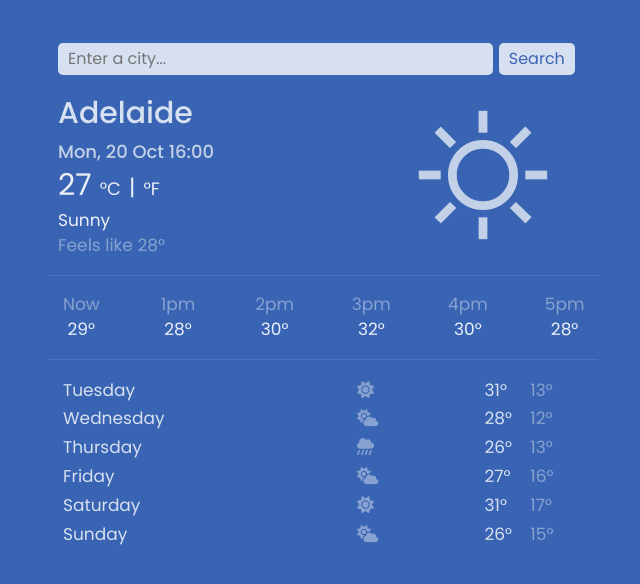
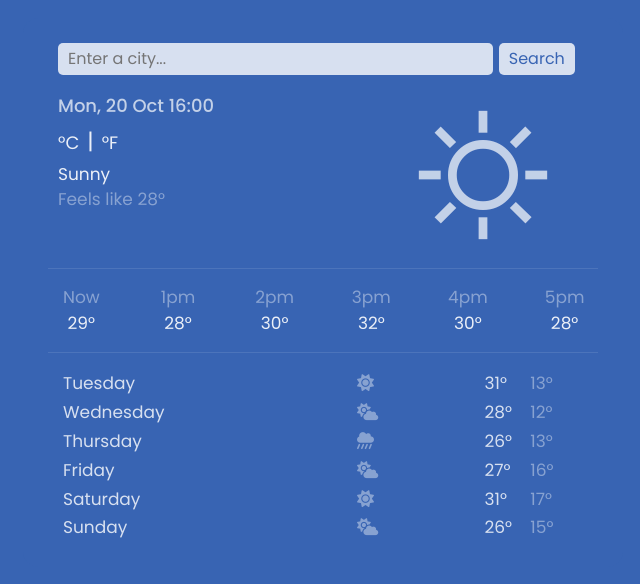
Before and after one commit to ctndeveloperstudent/weatherapp, a website built with Parcel: page index.html in a window 1280 px wide. Shown: the whole page, without its empty margins (317-957 px from the left). Built offline with nearby package versions, Linux system fonts and the light colour scheme; no server answers.

Commit message:
removed city and temperature hardcode

```diff
--- a/index.html
+++ b/index.html
@@ -33,11 +33,11 @@
             </form>
             <div class="weather-app-data">
                 <div>
-                    <h1 id="city">Adelaide</h1>
+                    <h1 id="city"></h1>
                     <h2>Mon, 20 Oct 16:00</h2>
                     <ul>
                         <li class="ultrabigtemp">
-                            <span id="temperature">27</span>
+                            <span id="temperature"></span>
                             <span class="temp-unit" id="celsius-link">°C</span>
                             <span class="dash">|</span>
                             <span class="temp-unit" id="fahrenheit-link">°F</span>
--- a/src/index.js
+++ b/src/index.js
@@ -27,6 +27,7 @@ function handleSearchSubmit(event) {
 let searchFormElement = document.querySelector("#search-form");
 searchFormElement.addEventListener("submit", handleSearchSubmit);
 
+searchCity("Sydney")
 /*let now = new Date();
 
 function formatDate(date) {
```
